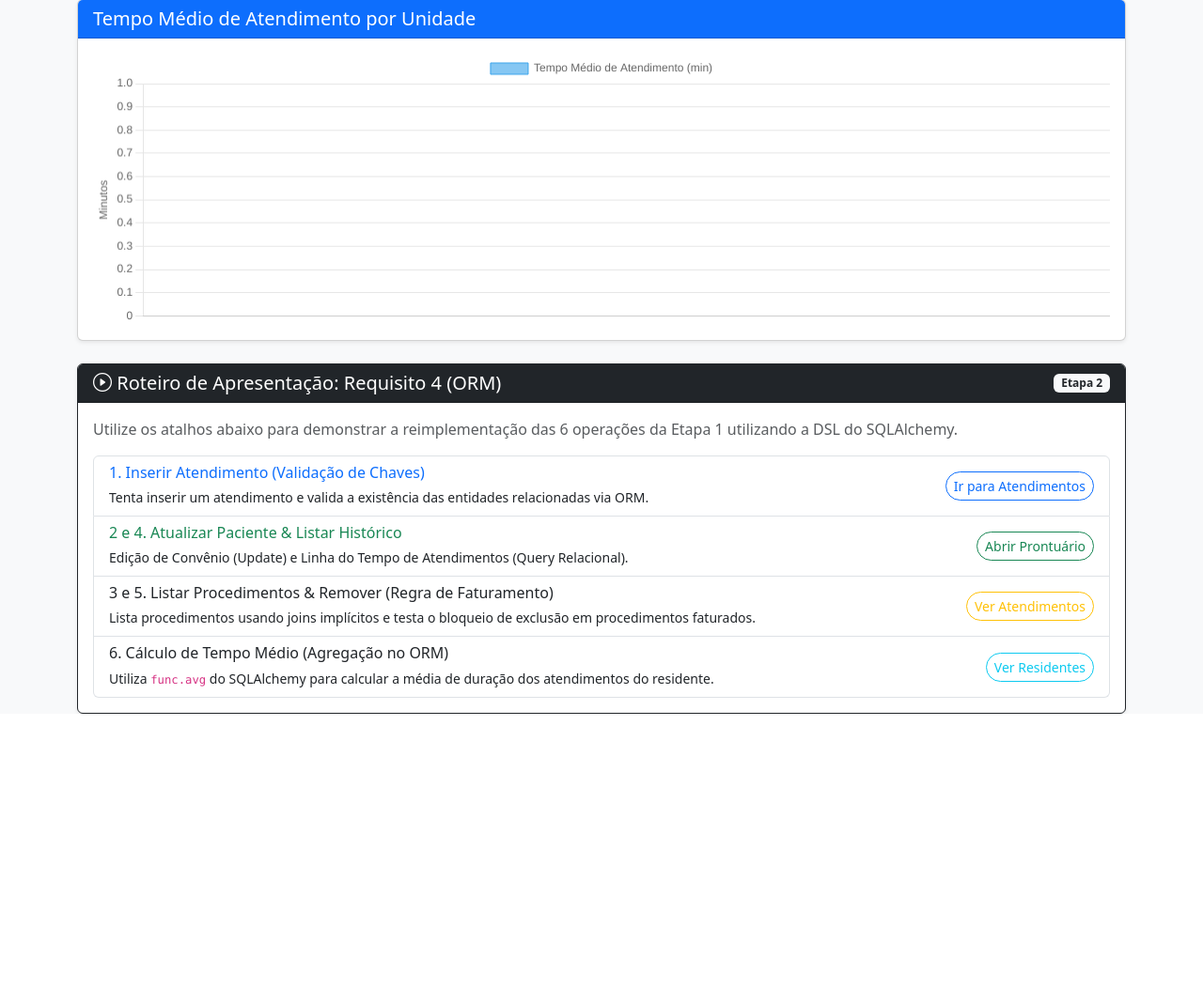
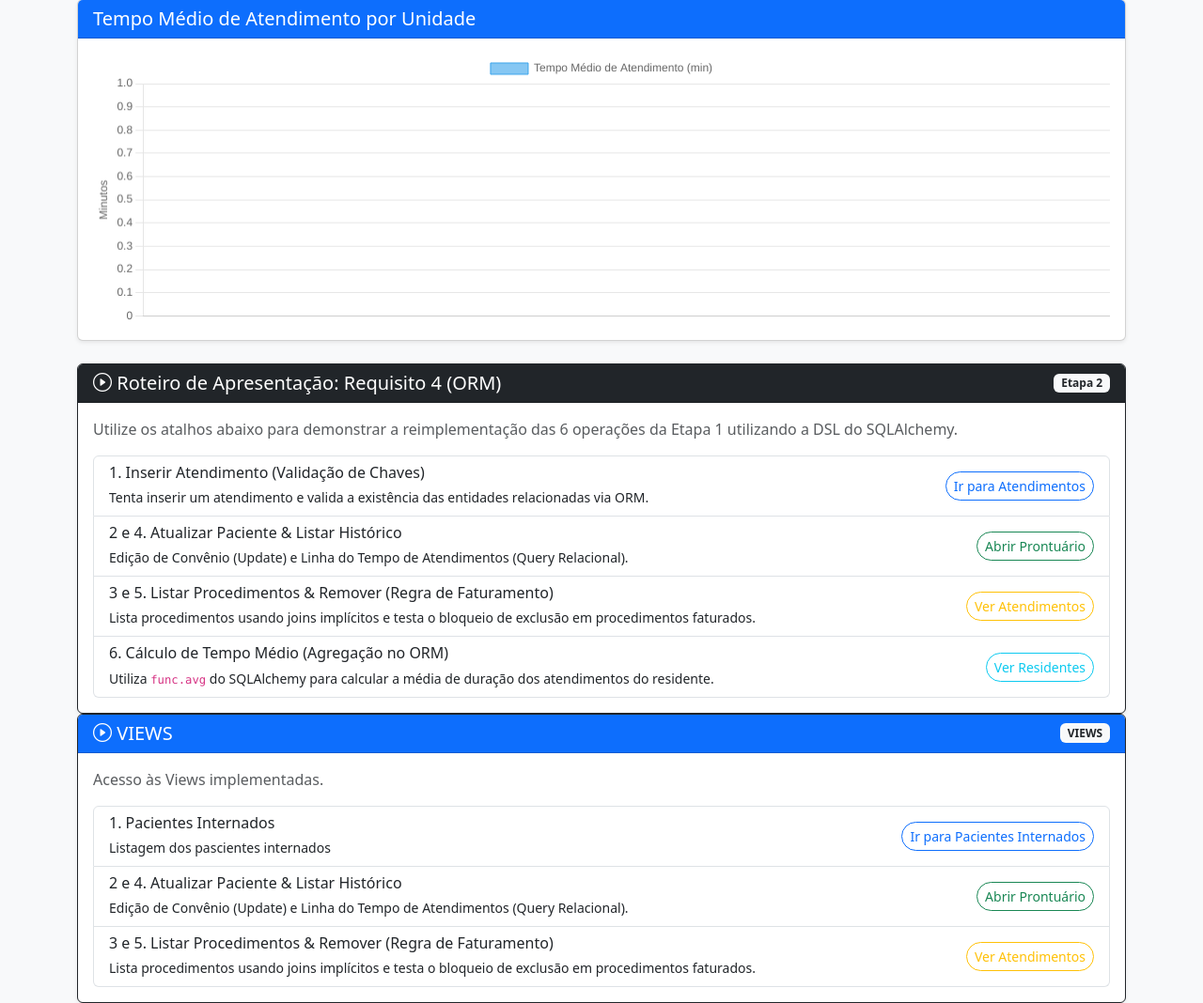
Before and after one commit to antoniofpneto/Sistema-de-Gestao-Hospitalar-Dra-Yuska-Maritan-Brito-Projeto-Banco-de-Dados-, a Flask app: page / in a window 1280 px wide. Shown: the part 199-1267 px from the top of the page at 94% size. Before the commit the page ends 959 px from the top, so only its background shows below. Run offline with Flask 3, Linux system fonts and the light colour scheme; some libraries are stand-ins or nearby versions.

Commit message:
feat(views): integra view de pacientes internados na interface

```diff
--- a/app/app.py
+++ b/app/app.py
@@ -545,6 +545,16 @@ def listar_procedimentos():
     procedimentos = Procedimento.query.order_by(Procedimento.nome).all()
     return render_template('procedimentos.html', procedimentos=procedimentos)
 
+@app.route('/pacientes/internados')
+def pacientes_internados():
+    # Consulta direta à View abstraindo a complexidade dos relacionamentos
+    query = text("SELECT * FROM vw_pacientes_internados ORDER BY data_hora_entrada DESC")
+
+    # Executa a query e busca todos os resultados
+    internados = db.session.execute(query).fetchall()
+
+    return render_template('pacientes_internados.html', internados=internados)
+
 @app.route('/consultas-avancadas')
 def consultas_avancadas():
     return render_template(
--- a/app/templates/dashboard.html
+++ b/app/templates/dashboard.html
@@ -34,7 +34,7 @@
             <!-- Operação 1 -->
             <a href="/atendimentos" class="list-group-item list-group-item-action d-flex justify-content-between align-items-center">
                 <div>
-                    <h6 class="mb-1 text-primary">1. Inserir Atendimento (Validação de Chaves)</h6>
+                    <h6 class="mb-1 text-dark">1. Inserir Atendimento (Validação de Chaves)</h6>
                     <small>Tenta inserir um atendimento e valida a existência das entidades relacionadas via ORM.</small>
                 </div>
                 <button class="btn btn-outline-primary btn-sm rounded-pill">Ir para Atendimentos</button>
@@ -43,7 +43,7 @@
             <!-- Operação 2 e 4 (Prontuário do Paciente) -->
             <a href="/paciente/{{ id_pac }}" class="list-group-item list-group-item-action d-flex justify-content-between align-items-center">
                 <div>
-                    <h6 class="mb-1 text-success">2 e 4. Atualizar Paciente & Listar Histórico</h6>
+                    <h6 class="mb-1 text-dark">2 e 4. Atualizar Paciente & Listar Histórico</h6>
                     <small>Edição de Convênio (Update) e Linha do Tempo de Atendimentos (Query Relacional).</small>
                 </div>
                 <button class="btn btn-outline-success btn-sm rounded-pill">Abrir Prontuário</button>
@@ -66,6 +66,47 @@
                 </div>
                 <button class="btn btn-outline-info btn-sm rounded-pill">Ver Residentes</button>
             </a>
+        </div>
+    </div>
+</div>
+
+<!-- ROTEIRO DAS VIEWS -->
+<div class="card border-dark shadow-sm">
+    <div class="card-header bg-primary text-white d-flex justify-content-between align-items-center">
+        <h5 class="mb-0"><i class="bi bi-play-circle"></i> VIEWS </h5>
+        <span class="badge bg-light text-dark">VIEWS</span>
+    </div>
+    <div class="card-body">
+        <p class="text-muted">Acesso às Views implementadas.</p>
+
+        <div class="list-group">
+            <!-- Operação 1 -->
+            <a href="{{ url_for('pacientes_internados') }}" class="list-group-item list-group-item-action d-flex justify-content-between align-items-center">
+                <div>
+                    <h6 class="mb-1 text-dark">1. Pacientes Internados</h6>
+                    <small>Listagem dos pascientes internados</small>
+                </div>
+                <button class="btn btn-outline-primary btn-sm rounded-pill">Ir para Pacientes Internados</button>
+            </a>
+
+            <!-- Operação 2 e 4 (Prontuário do Paciente) -->
+            <a href="/paciente/{{ id_pac }}" class="list-group-item list-group-item-action d-flex justify-content-between align-items-center">
+                <div>
+                    <h6 class="mb-1 text-dark">2 e 4. Atualizar Paciente & Listar Histórico</h6>
+                    <small>Edição de Convênio (Update) e Linha do Tempo de Atendimentos (Query Relacional).</small>
+                </div>
+                <button class="btn btn-outline-success btn-sm rounded-pill">Abrir Prontuário</button>
+            </a>
+
+            <!-- Operação 3 e 5 (Procedimentos) -->
+            <a href="{{ url_for('listar_atendimentos') }}" class="list-group-item list-group-item-action d-flex justify-content-between align-items-center">
+                <div>
+                    <h6 class="mb-1 text-warning text-dark">3 e 5. Listar Procedimentos & Remover (Regra de Faturamento)</h6>
+                    <small>Lista procedimentos usando joins implícitos e testa o bloqueio de exclusão em procedimentos faturados.</small>
+                </div>
+                <button class="btn btn-outline-warning btn-sm rounded-pill">Ver Atendimentos</button>
+            </a>
+
         </div>
     </div>
 </div>
```
Also changed, not shown: app/templates/pacientes_internados.html (added, +56 -0 lines).
